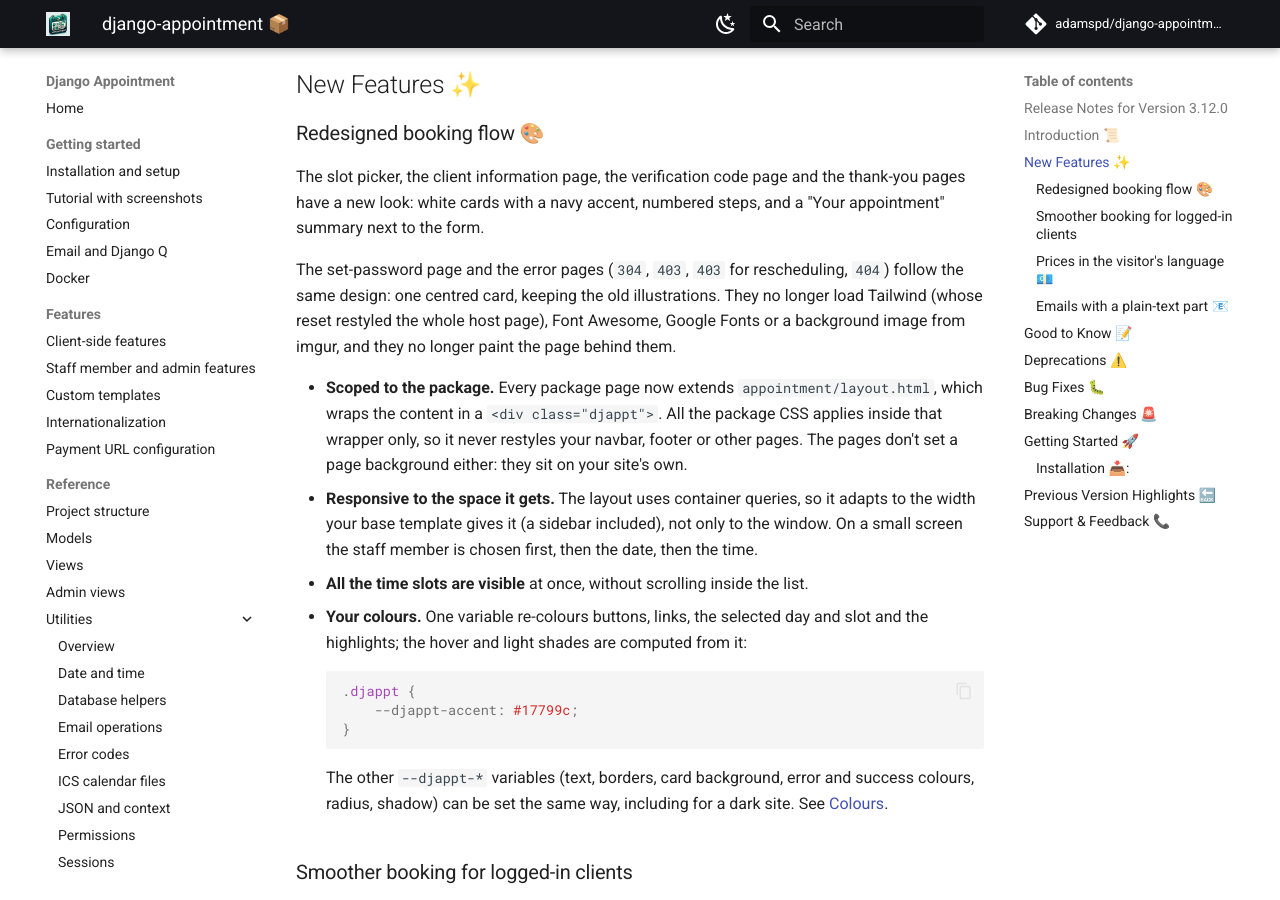
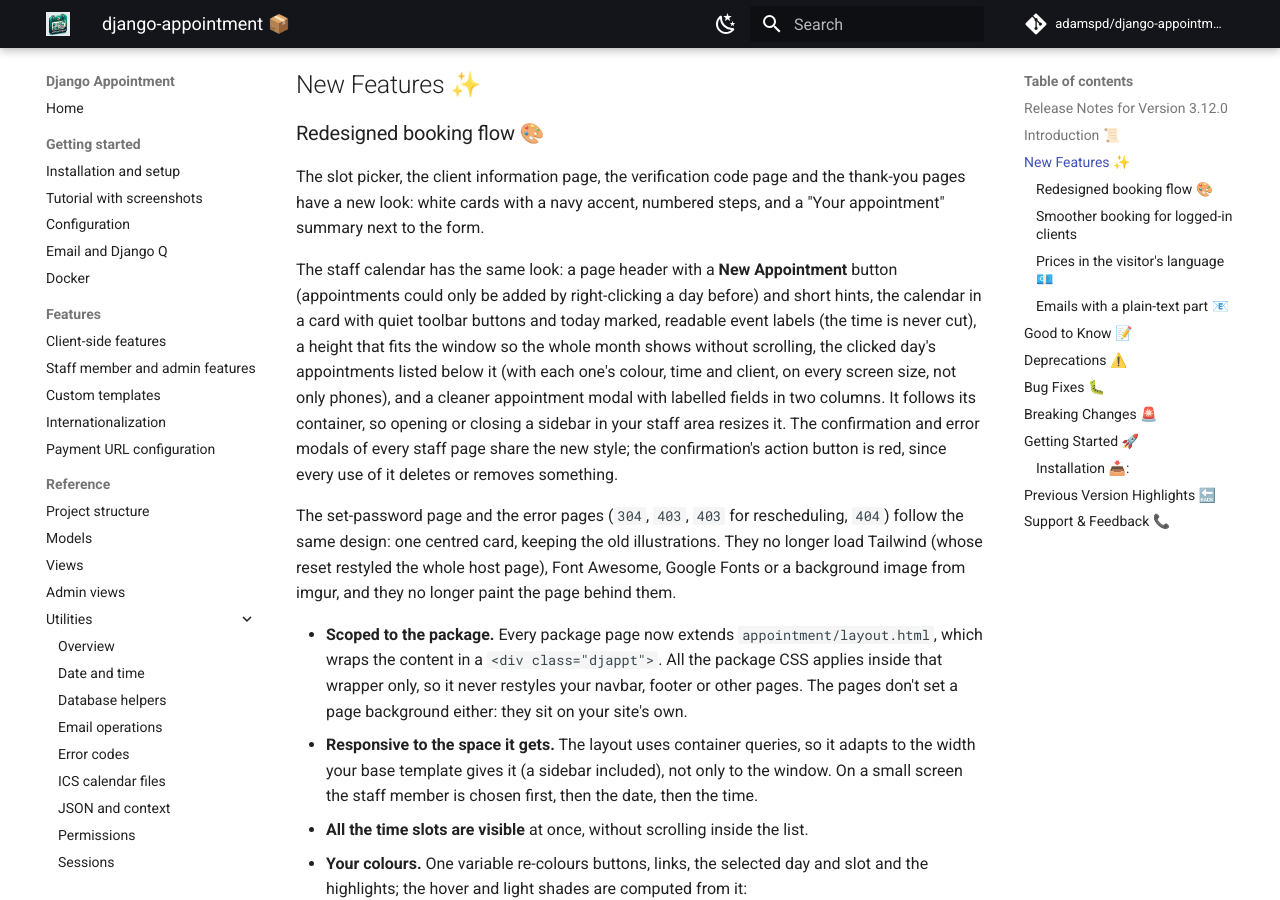
Before and after one commit to adamspd/django-appointment, an MkDocs documentation site: the page built from docs/release_notes/v3_12_0.md, in a window 1280 px wide and 900 px high, scrolled down 550 px. Built offline with MkDocs 1.6.1 and Material for MkDocs 9.7.7, drawn with Linux system fonts in a browser that asks for light colours; comment, search, counter and statistics services are not loaded; some of the changed text lies outside the part shown.

Commit message:
Redesign the staff calendar page
New look, New Appointment button, fitted height, day list and restyled modals.

```diff
--- a/appointment/static/css/app_admin/admin.css
+++ b/appointment/static/css/app_admin/admin.css
@@ -1,3 +1,8 @@
+/*
+ * No longer used by the package pages (the staff calendar uses staff_calendar.css). Kept for page overrides that
+ * still link it; it will be removed in a future major version.
+ */
+
 /* Hide scrollbar for day grid month view on small screens */
 
 @media (max-width: 767px) {
--- a/appointment/static/css/appt-common.css
+++ b/appointment/static/css/appt-common.css
@@ -1,3 +1,8 @@
+/*
+ * No longer used by the package pages (the staff calendar uses staff_calendar.css). Kept for page overrides that
+ * still link it; it will be removed in a future major version.
+ */
+
 .djangoAppt_main-container {
     margin: 20px auto;
     max-width: 1200px;
--- a/appointment/static/css/djappt.css
+++ b/appointment/static/css/djappt.css
@@ -41,6 +41,11 @@
 
 :where(.djappt) .djappt-shell--narrow {
     max-width: 560px;
+}
+
+/* Calendars and tables: use the room the host gives. */
+:where(.djappt) .djappt-shell--wide {
+    max-width: 1440px;
 }
 
 /* ---- Page header ---- */
@@ -270,6 +275,42 @@
     opacity: .45;
 }
 
+:where(.djappt) .djappt-btn-danger {
+    background-color: var(--djappt-danger);
+    border-color: var(--djappt-danger);
+    color: #fff;
+}
+
+:where(.djappt) .djappt-btn-danger:hover,
+:where(.djappt) .djappt-btn-danger:focus-visible {
+    background-color: color-mix(in srgb, var(--djappt-danger) 85%, #000);
+    border-color: color-mix(in srgb, var(--djappt-danger) 85%, #000);
+    color: #fff;
+}
+
+/* Quiet button: secondary actions (close, cancel, delete next to a main action). */
+:where(.djappt) .djappt-btn-ghost {
+    background-color: transparent;
+    border-color: var(--djappt-line);
+    color: var(--djappt-ink-soft);
+}
+
+:where(.djappt) .djappt-btn-ghost:hover,
+:where(.djappt) .djappt-btn-ghost:focus-visible {
+    background-color: var(--djappt-accent-soft);
+    border-color: var(--djappt-line);
+    color: var(--djappt-ink);
+}
+
+:where(.djappt) .djappt-btn-ghost.djappt-text-danger,
+:where(.djappt) .djappt-btn-ghost.djappt-text-danger:hover {
+    color: var(--djappt-danger);
+}
+
+:where(.djappt) .djappt-btn-ghost.djappt-text-danger:hover {
+    background-color: var(--djappt-danger-soft);
+}
+
 /* ---- Forms (Bootstrap fields, package focus colour) ---- */
 
 :where(.djappt) .djappt-form .form-label {
@@ -389,3 +430,43 @@
     font-size: .875rem;
     color: var(--djappt-danger);
 }
+
+/* ---- Modals (Bootstrap modals included by the package pages) ---- */
+
+:where(.djappt) .modal-content {
+    border: 1px solid var(--djappt-line);
+    border-radius: var(--djappt-radius);
+    background-color: var(--djappt-surface);
+    color: var(--djappt-ink);
+    box-shadow: 0 24px 48px -16px rgba(12, 27, 51, .35);
+}
+
+:where(.djappt) .modal-header {
+    padding: 1.1rem 1.5rem;
+    border-bottom: 1px solid var(--djappt-line);
+}
+
+:where(.djappt) .modal-title {
+    font-size: 1.1rem;
+    font-weight: 700;
+    color: var(--djappt-ink);
+}
+
+:where(.djappt) .modal-body {
+    padding: 1.25rem 1.5rem;
+}
+
+:where(.djappt) .modal-footer {
+    gap: .5rem;
+    padding: .9rem 1.5rem;
+    border-top: 1px solid var(--djappt-line);
+}
+
+:where(.djappt) .modal-footer > * {
+    margin: 0;
+}
+
+/* Pushes the buttons after it to the right, and keeps the ones before it on the left. */
+:where(.djappt) .djappt-footer-spacer {
+    flex: 1 1 auto;
+}
--- a/docs/release_notes/v3_12_0.md
+++ b/docs/release_notes/v3_12_0.md
@@ -20,6 +20,15 @@
 
 The slot picker, the client information page, the verification code page and the thank-you pages have a new look:
 white cards with a navy accent, numbered steps, and a "Your appointment" summary next to the form.
+
+The staff calendar has the same look: a page header with a **New Appointment** button (appointments could only be
+added by right-clicking a day before) and short hints, the calendar in a card with quiet toolbar buttons and today
+marked, readable event labels (the time is never cut), a height that fits the window so the whole month shows
+without scrolling, the clicked day's appointments listed below it (with each one's colour, time and client, on every
+screen size, not only phones), and a cleaner appointment modal with labelled fields in two columns. It follows its
+container, so opening or closing a sidebar in your staff area resizes it. The confirmation and error modals of every
+staff page share the new style; the confirmation's action button is red, since every use of it deletes or removes
+something.
 
 The set-password page and the error pages (`304`, `403`, `403` for rescheduling, `404`) follow the same design: one
 centred card, keeping the old illustrations. They no longer load Tailwind (whose reset restyled the whole host page),
@@ -86,6 +95,9 @@
   a `404`), and the email is sent on the first visit after a booking or a reschedule only.
 - The time on the default thank-you page showed the date again; it now shows the time only.
 - The "Go home" button of the `404` page went to the home page and then straight back to the previous page.
+- Staff calendar: a new appointment started at the current time, seconds included, instead of 09:00; its modal was
+  titled "Appointment Details"; the delete confirmation used its question as the title too; an invalid email showed
+  "Invalid email address, yeah." in English; and the day list on phones showed its date and times in English.
 - **Security:** the staff calendar printed the appointments' data into the page without escaping it for a `<script>`
   tag, so a client could inject a script through a booking field (their name, for example) that ran when a staff
   member opened the calendar. The data is now escaped.
```
Also changed, not shown: CUSTOM_TEMPLATES.md (+7 -0 lines), appointment/static/css/staff_calendar.css (added, +390 -0 lines), appointment/static/js/app_admin/staff_index.js (+91 -26 lines), 8 other files.
